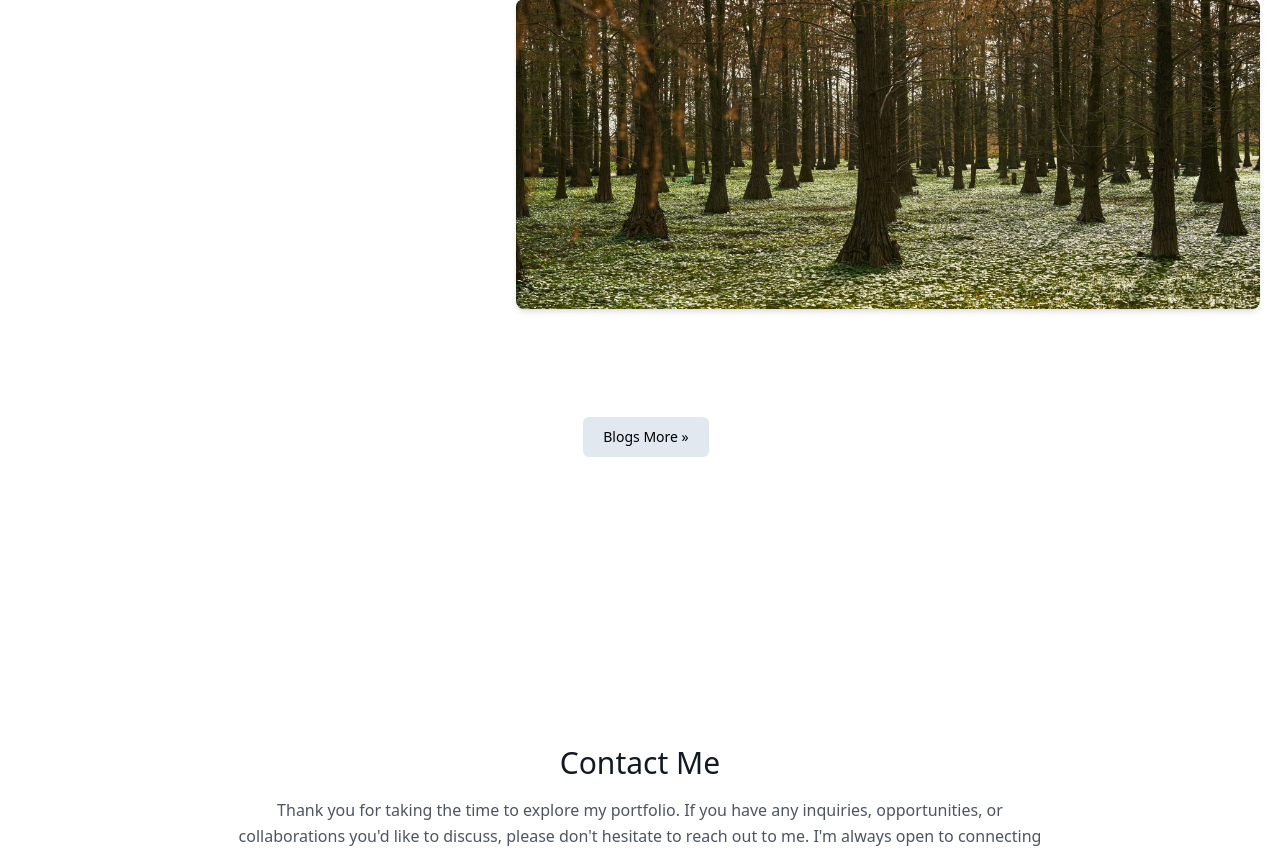
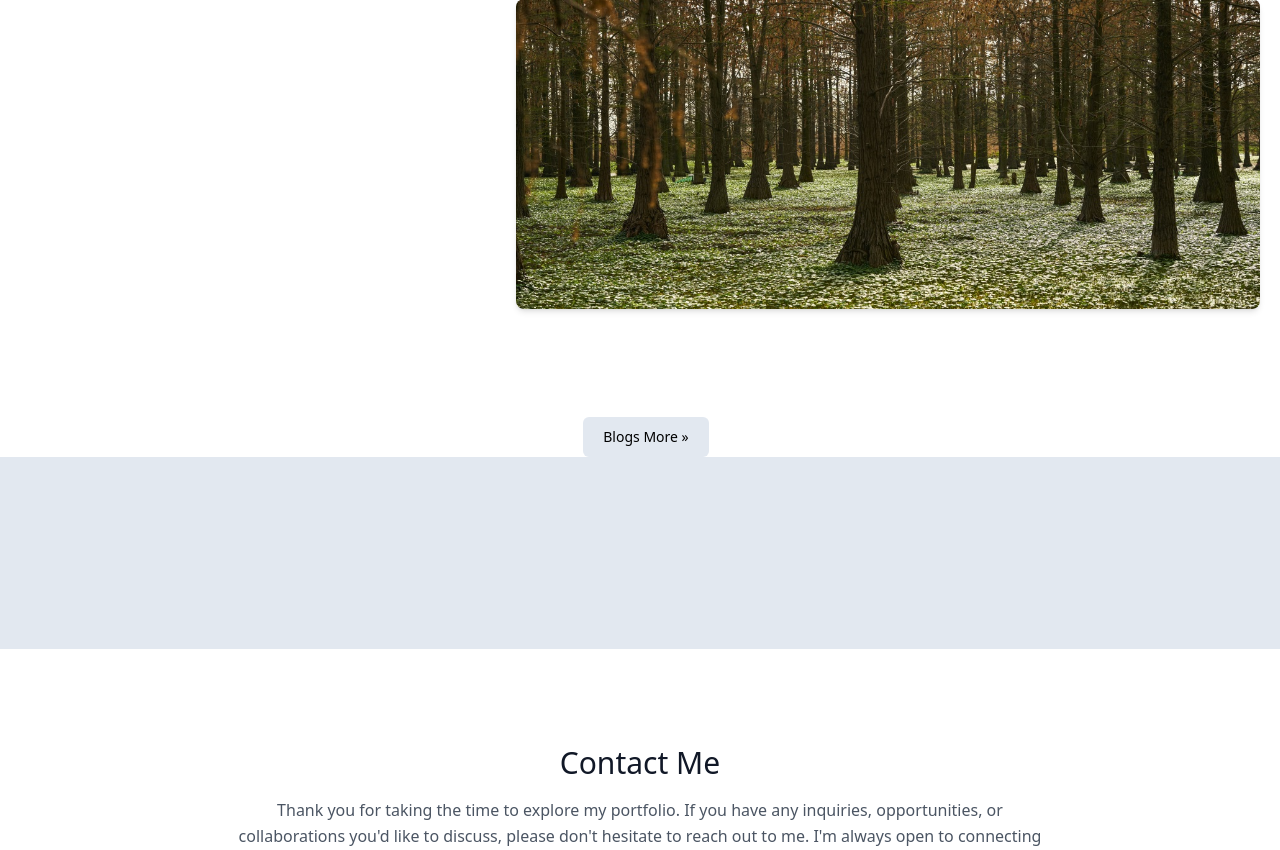
Before and after one commit to Jatin00001/flask-blog, a Flask app: template templates/landingpage.html in a window 1280 px wide. Shown: the part 798-1648 px from the top of the page. Run offline with Flask 3, Linux system fonts and the light colour scheme; the template is opened without the code that fills it, so the values that code supplies are empty.

Commit message:
all good

```diff
--- a/static/css/main.css
+++ b/static/css/main.css
@@ -1368,6 +1368,11 @@ video {
   background-color: rgb(226 232 240 / var(--tw-bg-opacity));
 }
 
+.bg-slate-300 {
+  --tw-bg-opacity: 1;
+  background-color: rgb(203 213 225 / var(--tw-bg-opacity));
+}
+
 .bg-opacity-50 {
   --tw-bg-opacity: 0.5;
 }
@@ -1874,6 +1879,11 @@ video {
   background-color: rgb(55 65 81 / var(--tw-bg-opacity));
 }
 
+.hover\:bg-gray-400:hover {
+  --tw-bg-opacity: 1;
+  background-color: rgb(156 163 175 / var(--tw-bg-opacity));
+}
+
 .hover\:bg-opacity-80:hover {
   --tw-bg-opacity: 0.8;
 }
--- a/templates/landingpage.html
+++ b/templates/landingpage.html
@@ -401,9 +401,10 @@
       <li class="hidden"></li>
       <li>
         <a
-          class="flex items-center px-5 py-2.5 hover:bg-gray-700 space-x-3 text-sm font-medium text-black transition-colors duration-300 transform bg-slate-200 dark:bg-gray-800 dark:hover:bg-gray-700 rounded-md focus:outline-none"
+          class="flex items-center px-5 py-2.5 space-x-3 text-sm font-medium text-black transition-colors duration-300 transform bg-slate-200 dark:bg-gray-800 dark:hover:bg-gray-700 hover:text-white hover:bg-gray-700 rounded-md focus:outline-none"
           href="/all_blogs"
-          >Blogs More »
+        >
+          Blogs More »
         </a>
       </li>
     </ul>
@@ -411,7 +412,7 @@
   </h1>
 </div>
 
-<section class="text-gray-600 body-font overflow-hidden">
+<section class="text-gray-600 body-font overflow-hidden bg-slate-200">
   <div class="container px-5 py-24 mx-auto">
     <div class="flex flex-wrap -m-12">
       {% for blogs in blogs %}
```
